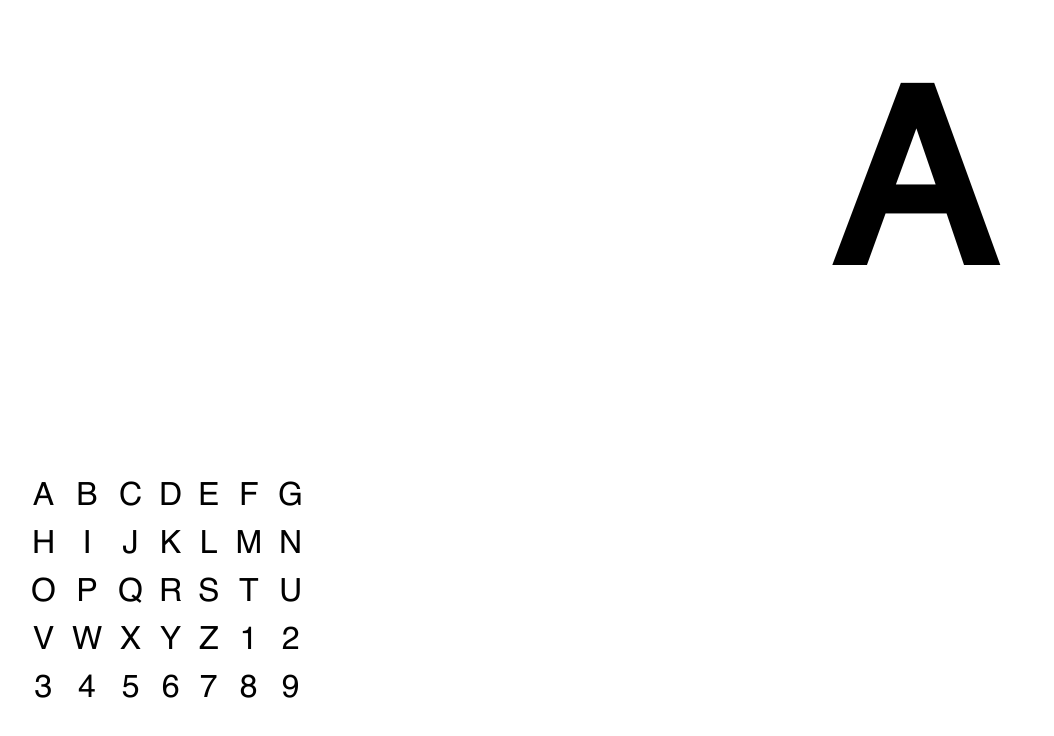
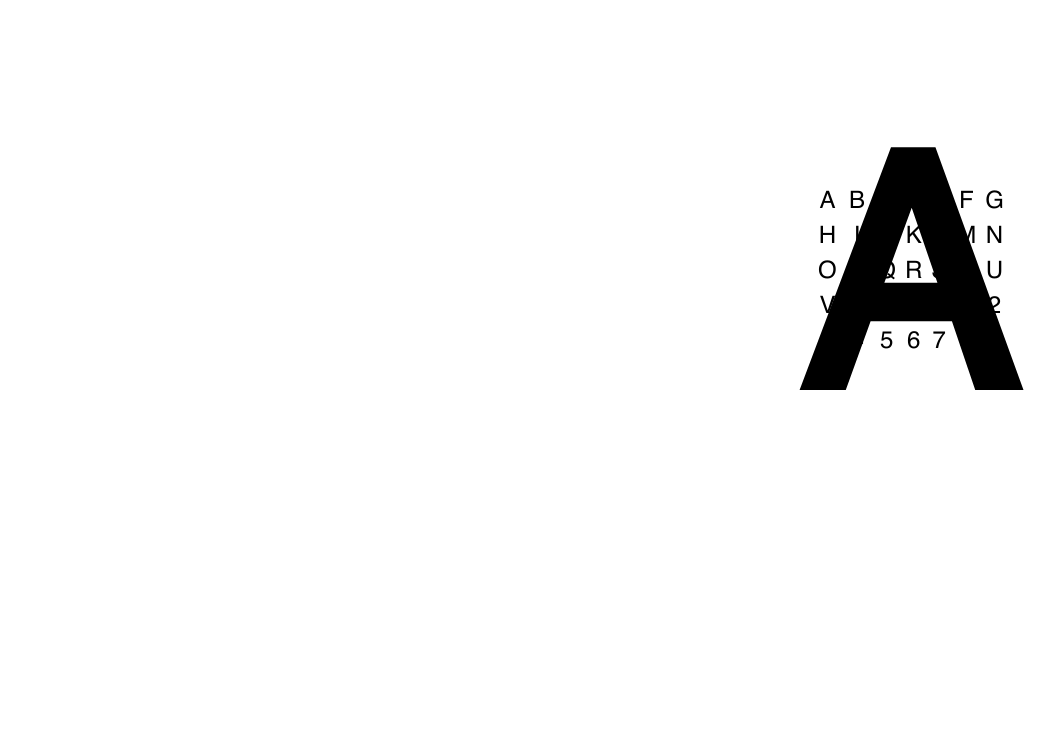
Before and after one commit to michael-twomey/helvetica-advertisement, a plain HTML site: page index.html in a window 1280 px wide. Shown: the whole page, without its empty margins (49-1103 px from the left). Drawn offline with Linux system fonts and the light colour scheme.

Commit message:
Center align alphanumeric grid on top of large 'A'

```diff
--- a/index.css
+++ b/index.css
@@ -23,21 +23,39 @@ body {
   gap: 10em;
 }
 
+.right-col {
+  display: grid;
+  align-items: center;
+  justify-content: center;
+}
+
 .letter-a {
-  justify-self: center;
-  font-size: 15rem;
+  grid-column: 1 / 2;
+  grid-row: 1 / 2;
+  font-size: 20rem;
   font-weight: 900;
+  margin-right: 0.04em;
+  margin-top: 0.2em;
+  text-align: center;
 }
 
 .alpha-num-grid {
   display: grid;
   grid-template-columns: repeat(7, min-content);
-  gap: 1em;
+  grid-template-rows: repeat(5, min-content);
+
+  column-gap: 0.56em;
+  row-gap: 0.68em;
+
+  justify-content: center;
+
+  grid-column: 1 / 2;
+  grid-row: 1 / 2;
 
   list-style-type: none;
 }
 
 .alpha-num-grid > li {
-  font-size: 2rem;
+  font-size: 1.5rem;
   justify-self: center;
 }
--- a/index.html
+++ b/index.html
@@ -10,7 +10,8 @@
 <body>
   <section class="sect-a">
     <div class="left-col"></div>
-    <div class="right-col letter-a">A</div>
+    <div class="right-col">
+      <div class="letter-a">A</div>
       <ul class="alpha-num-grid">
         <li>A</li>
         <li>B</li>
@@ -48,6 +49,7 @@
         <li>8</li>
         <li>9</li>
       </ul>
+    </div>
   </section>
 </body>
 </html>
```
Lines whose indentation alone changed are shown as unchanged.
